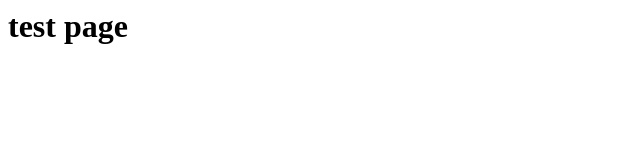
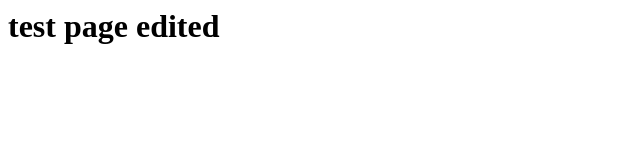
Before and after one commit to docode537/test, a plain HTML site: page index.html in a window 1280 px wide. Shown: the whole page, without its empty margins (0-640 px from the left). Drawn offline with Linux system fonts and the light colour scheme.

Commit message:
Update index.html

```diff
--- a/index.html
+++ b/index.html
@@ -1 +1 @@
-<h1>test page</h1>
+<h1>test page edited</h1>
```
